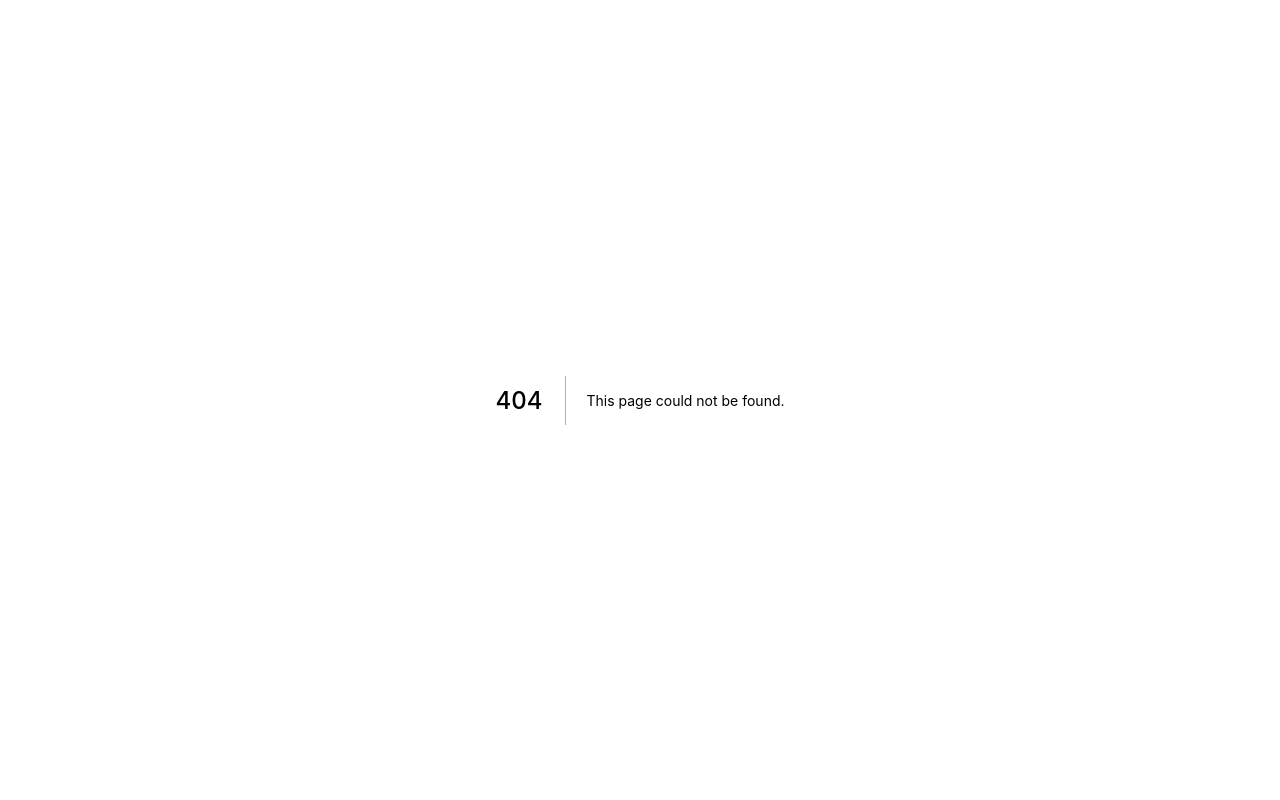
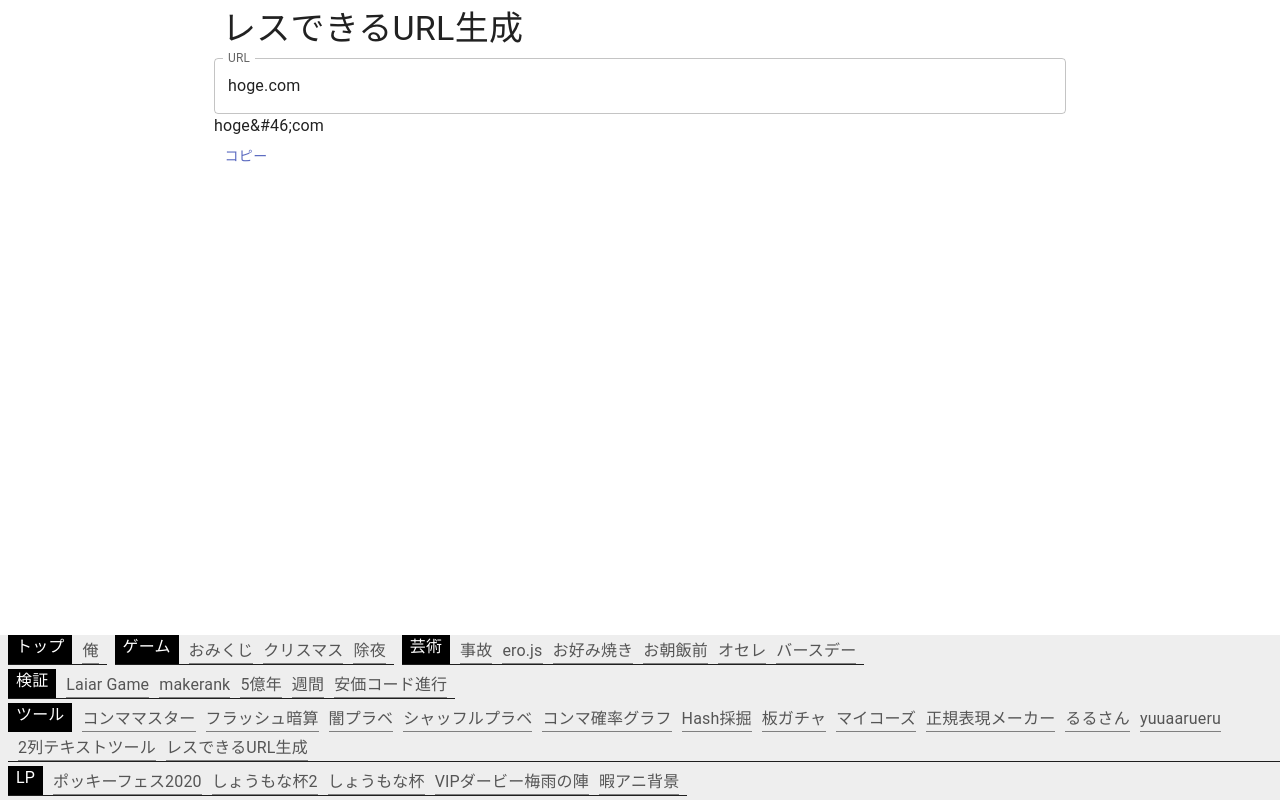
Before and after one commit to vipzero/hello, a Next.js app: page /tool/pastable-url in a window 1280 px wide. Before the commit this address had no page. Built offline with nearby package versions, Linux system fonts and the light colour scheme; a web font is replaced by a local one.

Commit message:
add pastable

```diff
--- a/package.json
+++ b/package.json
@@ -10,6 +10,7 @@
 		"@next/bundle-analyzer": "11.1.4",
 		"axios": "0.26.0",
 		"bluebird": "3.7.2",
+		"copy-to-clipboard": "^3.3.1",
 		"decimal.js": "10.3.1",
 		"emoji-toolkit": "6.6.0",
 		"history": "5.3.0",
--- a/src/components/menuGroups.ts
+++ b/src/components/menuGroups.ts
@@ -49,6 +49,7 @@ const menuGroups: MenuGroup[] = [
 			{ path: '/tool/ruru', name: 'るるさん' },
 			{ path: '/tool/uraru', name: 'yuuaarueru' },
 			{ path: '/tool/column', name: '2列テキストツール' },
+			{ path: '/tool/pastable-url', name: 'レスできるURL生成' },
 		],
 	},
 	{
--- /dev/null
+++ b/src/pages/tool/pastable-url.tsx
@@ -0,0 +1,35 @@
+import { Box, Button, Container, TextField, Typography } from '@mui/material'
+import React, { useState } from 'react'
+import { useCopyToClipboard } from 'react-use'
+import Layout from '../../components/Layout'
+
+function Component() {
+	const [url, setUrl] = useState<string>('hoge.com')
+	const [copyState, copy] = useCopyToClipboard()
+	const result = url.replace(/\./g, '&#46;')
+
+	return (
+		<Layout title="レスできるURL生成">
+			<Container maxWidth="md">
+				<Box m={1}>
+					<Typography variant="h4">レスできるURL生成</Typography>
+				</Box>
+				<TextField
+					value={url}
+					label="URL"
+					onChange={({ target: { value } }) => setUrl(value)}
+				></TextField>
+				<Typography>{result}</Typography>
+				<Button
+					onClick={() => {
+						copy(result)
+						alert('コピーしました')
+					}}
+				>
+					コピー
+				</Button>
+			</Container>
+		</Layout>
+	)
+}
+export default Component
```
